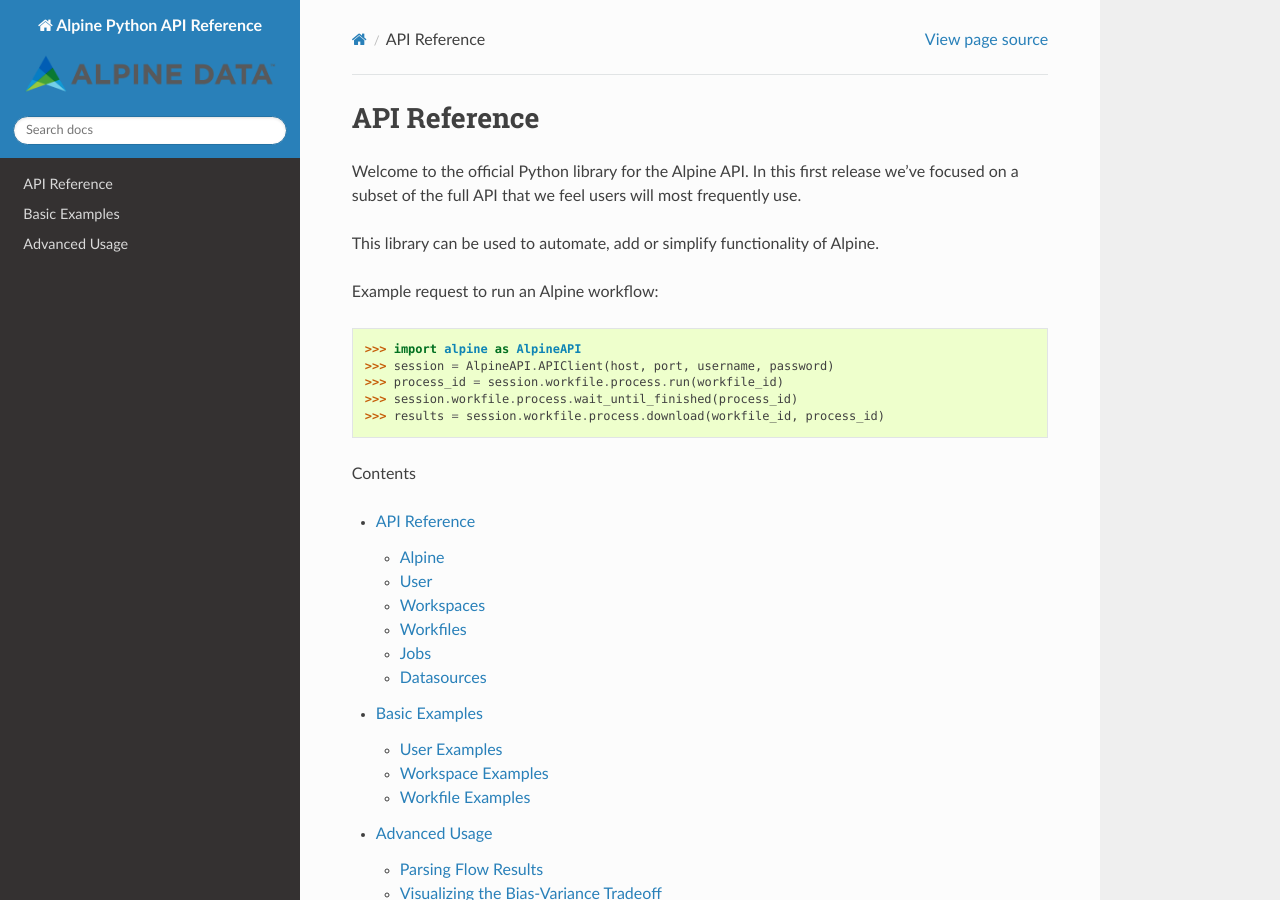
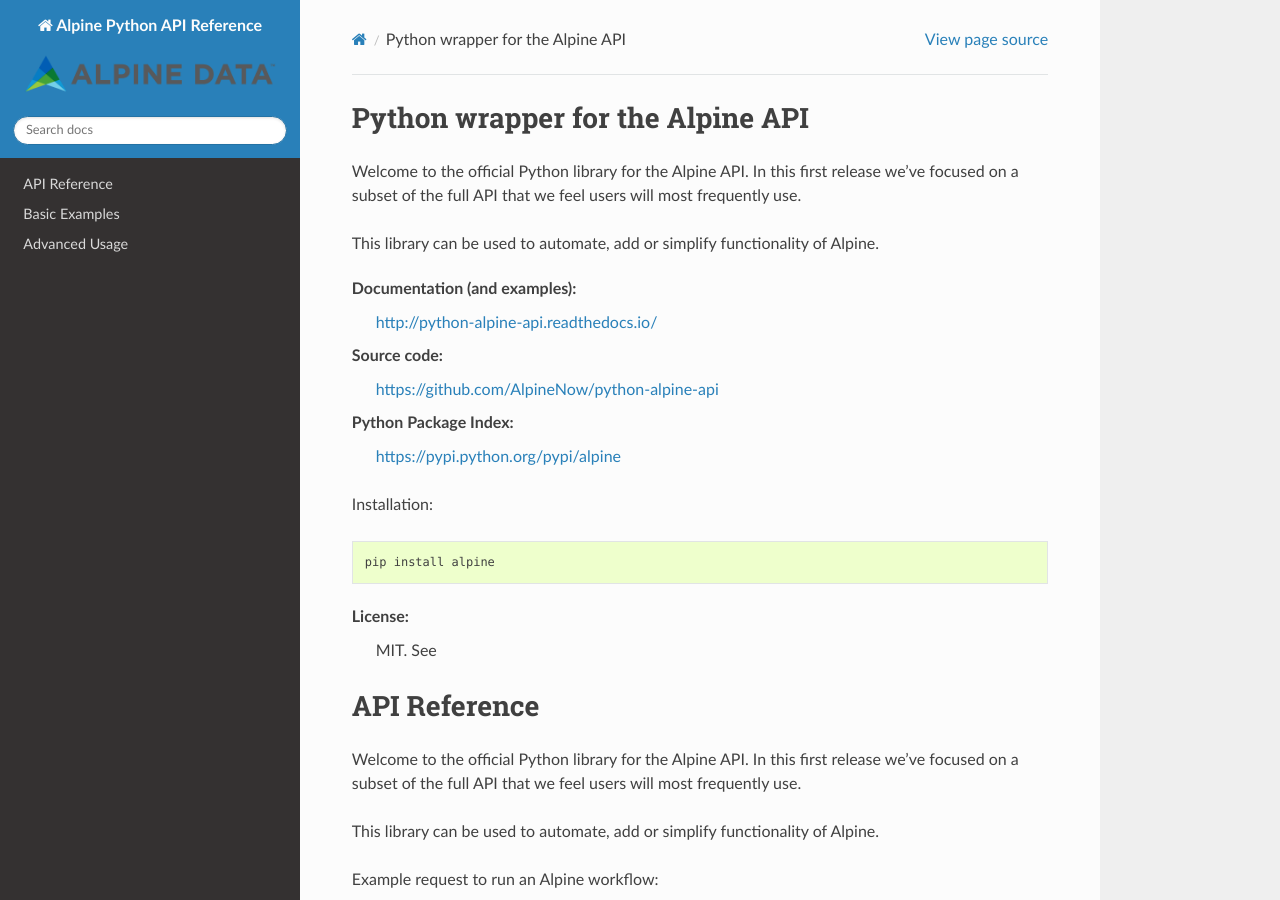
Before and after one commit to AlpineNow/python-alpine-api, a Sphinx documentation site: the page built from doc/index.rst, in a window 1280 px wide and 900 px high. Built offline with Sphinx 7.4.7 and the Read the Docs theme 2.0.0, drawn with Linux system fonts in a browser that asks for light colours.

Commit message:
Doc changes, delete collaborator notes.

```diff
--- a/doc/index.rst
+++ b/doc/index.rst
@@ -1,7 +1,29 @@
-.. Alpine SDK documentation master file, created by
-   sphinx-quickstart on Thu Jan 26 11:36:41 2017.
-   You can adapt this file completely to your liking, but it should at least
-   contain the root `toctree` directive.
+Python wrapper for the Alpine API
+=================================
+
+Welcome to the official Python library for the Alpine API. In this first release we've focused on a subset of the full
+API that we feel users will most frequently use.
+
+This library can be used to automate, add or simplify functionality of Alpine.
+
+Documentation (and examples):
+   http://python-alpine-api.readthedocs.io/
+
+Source code:
+   https://github.com/AlpineNow/python-alpine-api
+
+Python Package Index:
+   https://pypi.python.org/pypi/alpine
+
+Installation::
+
+   pip install alpine
+
+License:
+   MIT. See
+
+
+
 
 API Reference
 =============
```
